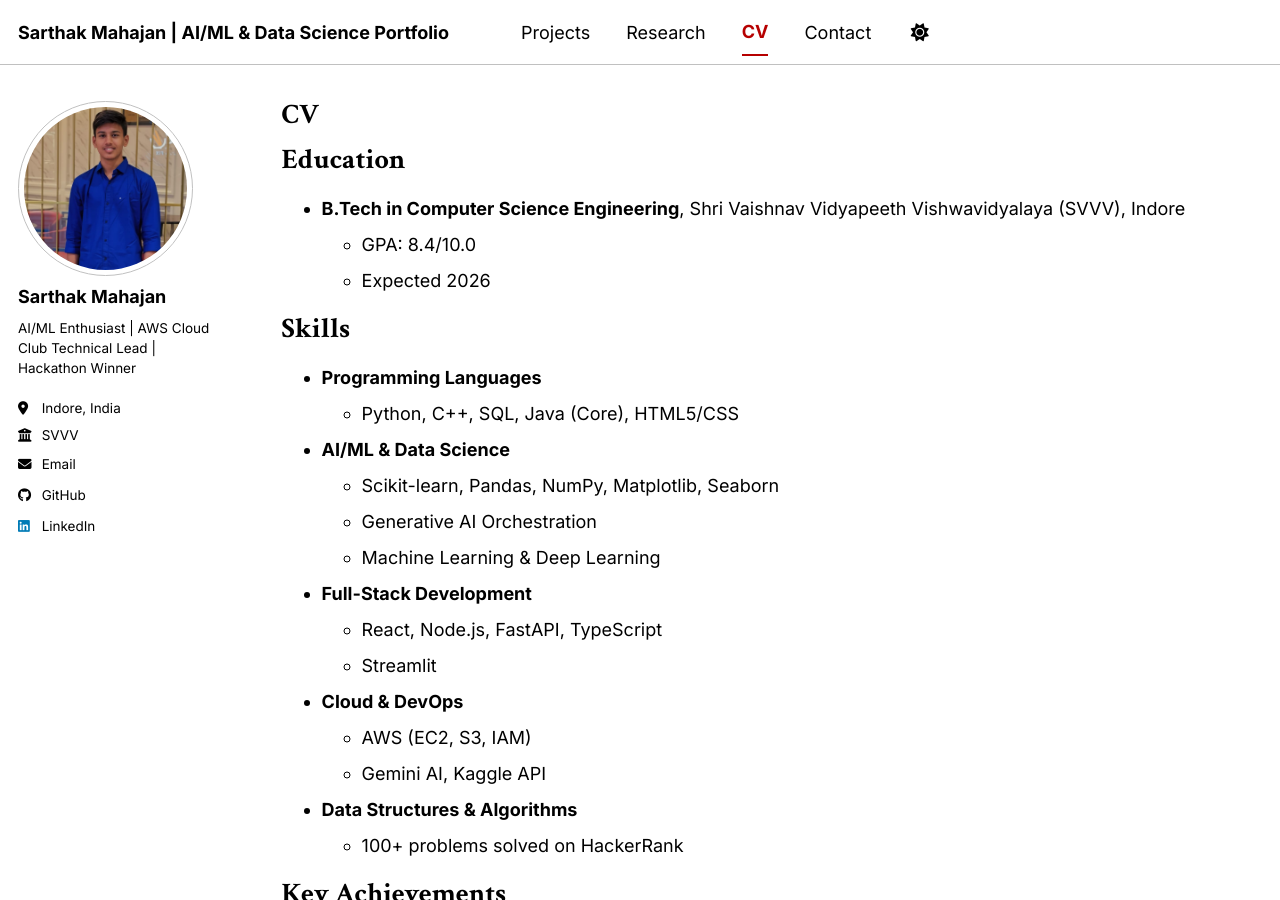
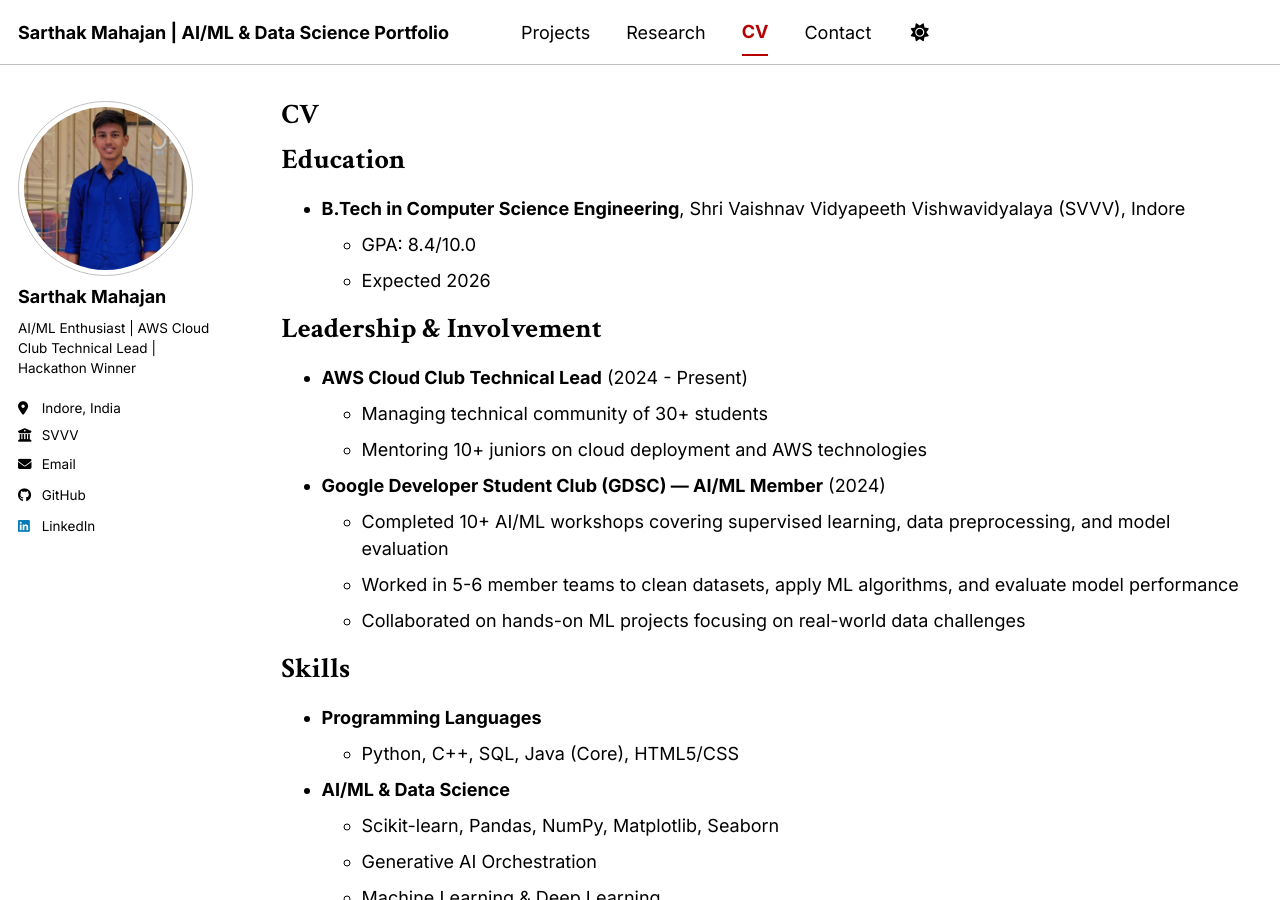
Before and after one commit to Sarthakm811/Sarthakm811.github.io, a Jekyll site: the page built from _pages/cv.md, in a window 1280 px wide and 900 px high. Built offline with Jekyll 4.4.1, drawn with Linux system fonts in a browser that asks for light colours; a script bundle is joined from its source files by our own code; library files that are not in the unit come from our copies.

Commit message:
Add GDSC AI/ML Member experience to CV

```diff
--- a/_pages/cv.md
+++ b/_pages/cv.md
@@ -14,6 +14,17 @@ Education
 * **B.Tech in Computer Science Engineering**, Shri Vaishnav Vidyapeeth Vishwavidyalaya (SVVV), Indore
   * GPA: 8.4/10.0
   * Expected 2026
+
+Leadership & Involvement
+======
+* **AWS Cloud Club Technical Lead** (2024 - Present)
+  * Managing technical community of 30+ students
+  * Mentoring 10+ juniors on cloud deployment and AWS technologies
+
+* **Google Developer Student Club (GDSC) — AI/ML Member** (2024)
+  * Completed 10+ AI/ML workshops covering supervised learning, data preprocessing, and model evaluation
+  * Worked in 5-6 member teams to clean datasets, apply ML algorithms, and evaluate model performance
+  * Collaborated on hands-on ML projects focusing on real-world data challenges
 
 Skills
 ======
```
Also changed, not shown: _data/cv.json (+7 -0 lines).
